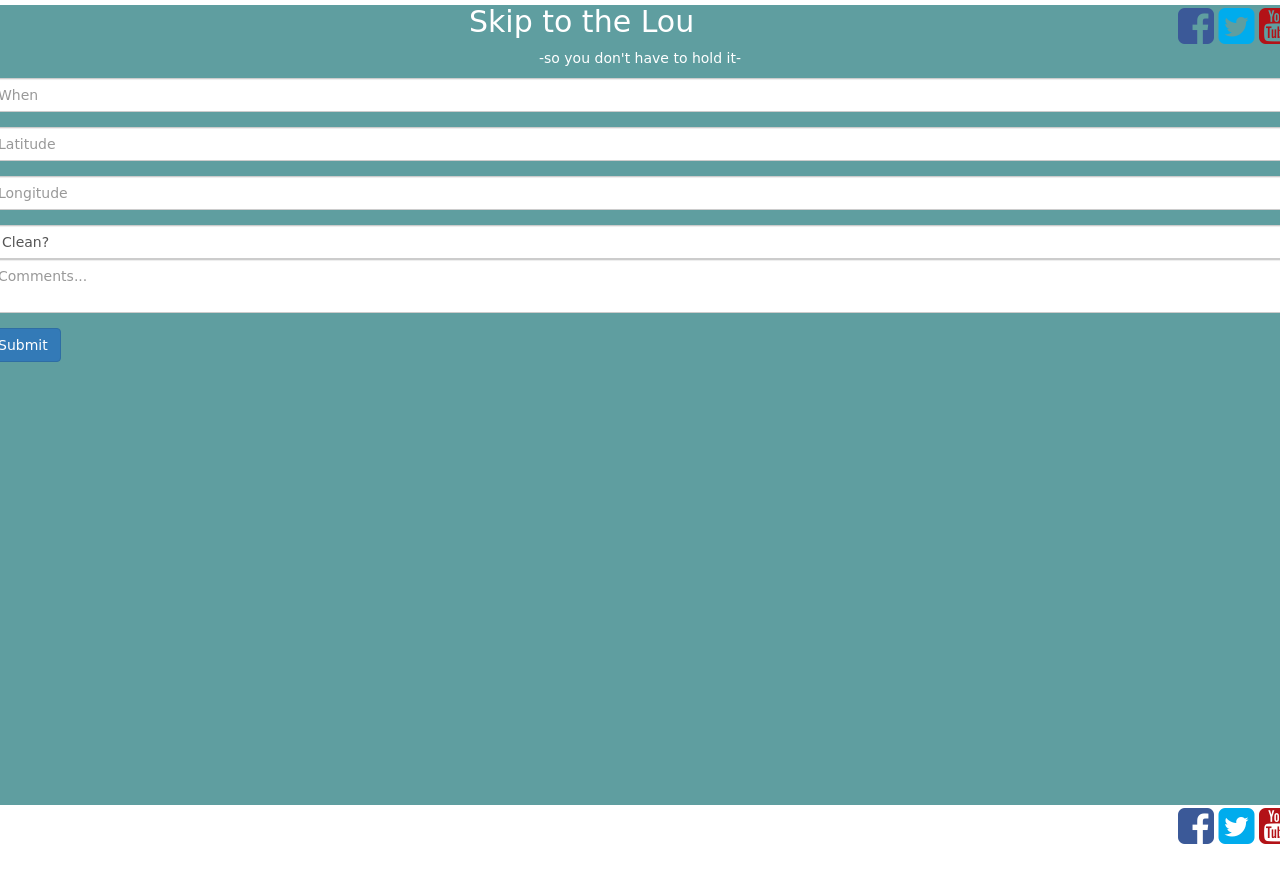
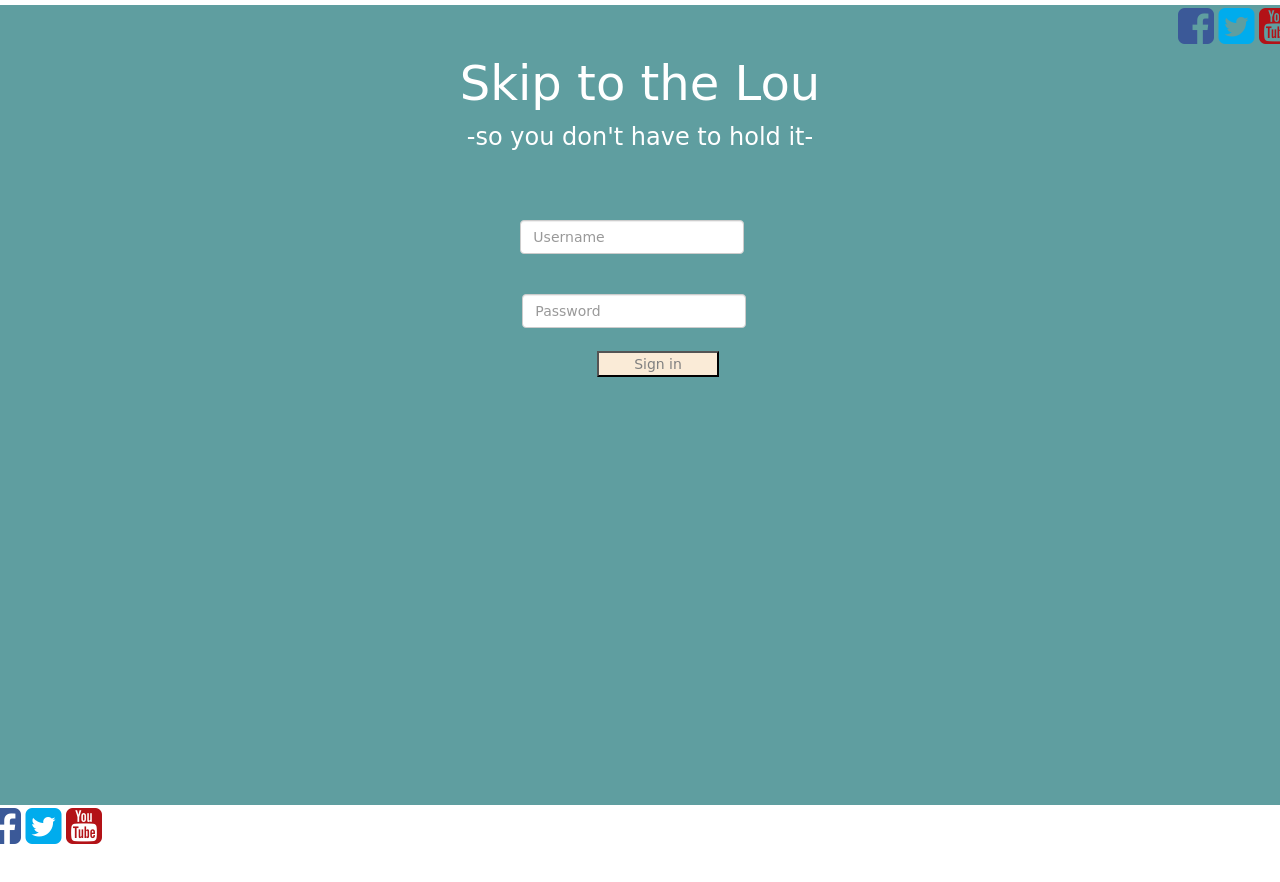
Before and after one commit to jonnybl915/crudweekend, a website: page public/index.html in a window 1280 px wide. Before the commit the page ends 847 px from the top, so only its background shows below. Drawn offline with nearby package versions, Linux system fonts and the light colour scheme; some packages are replaced by stand-ins of ours; a web font is replaced by a local one.

Commit message:
still working on the desktop view

```diff
--- a/public/_footer.scss
+++ b/public/_footer.scss
@@ -1,6 +1,9 @@
 footer {
+  width: 100%;
+  height: 10%;
+}
 .socialBoxesFooter {
-  float: right;
+  float: left;
 
   .fa-facebook-square {
     color: #3b5998;
@@ -30,4 +33,3 @@ footer {
       }
     }
   }
-}
--- a/public/_logInPage.scss
+++ b/public/_logInPage.scss
@@ -1,8 +1,39 @@
 h2 {
-  padding-top: 0%;
+  text-align: center;
+  font-size: -webkit-xxx-large;
+  padding-top: 4%;
+}
+p {
+  font-size: x-large;
 }
 .logInPage {
   background-color: cadetblue;
   color: #FFF;
   height: 100%;
 }
+form.form-inline {
+  text-align: center;
+  margin-top: 5%;
+  width: 25%;
+  height: 47%;
+  margin-left: 38%;
+}
+div.form-group {
+  margin-right: 16%;
+  margin-bottom: 10%;
+}
+input#Username.form-control {
+  margin-bottom: 20%;
+  width: 112%;
+}
+input#Password.form-control {
+  margin-left: 1%;
+  width: 112%;
+}
+button.signIn {
+  width: 37%;
+  margin-top: 7%;
+  background-color: antiquewhite;
+  color: gray;
+  margin-left: 7%;
+}
--- a/public/_mobile.scss
+++ b/public/_mobile.scss
@@ -7,7 +7,7 @@ header {
   font-size: 1.6em;
   }
 h2, p {
-    margin-left: 13%;
+  margin-left: 3%;
   }
 .socialBoxes {
   margin-right: 3%;
@@ -32,6 +32,11 @@ header {
   width: 75%;
   margin-left: 13%;
   margin-top: 8%;
+  }
+form.form-inline {
+  width: 80%;
+  margin-left: 12%;
+  margin-top: 13%;
 }
 button.signIn {
   float: right;
--- a/public/index.html
+++ b/public/index.html
@@ -20,7 +20,7 @@
                 </div>
       </header>
         <!--Log In Screen - First Page-->
-        <div class="logInPage hidden">
+        <div class="logInPage">
             <h2>Skip to the Lou</h2>
             <p>-so you don't have to hold it-</p><!--LogIn Form-->
             <form class="form-inline">
@@ -33,7 +33,7 @@
                 </div><button class="signIn" type="submit">Sign in</button>
             </form>
         </div><!--Second Page-->
-        <div class="mainPage">
+        <div class="mainPage hidden">
             <header>
                 <h2>Skip to the Lou</h2>
                 <p>-so you don't have to hold it-</p>
```
Also changed, not shown: public/styles.scss (+0 -9 lines), public/main.css. Lines whose indentation alone changed are shown as unchanged.
